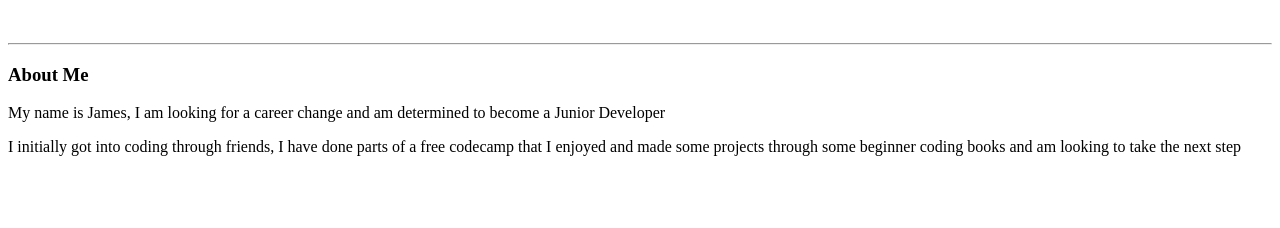
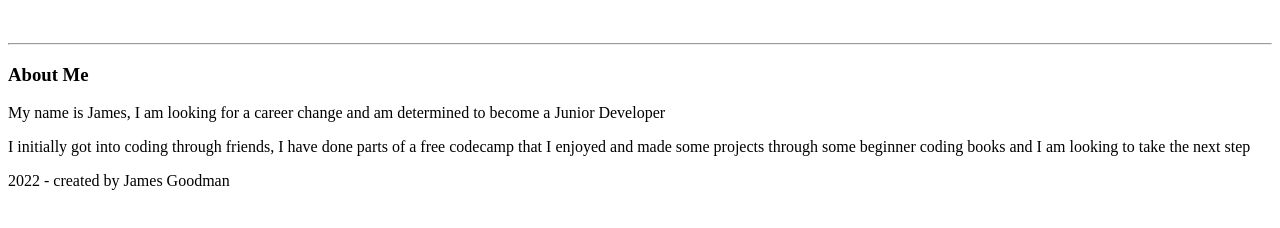
Before and after one commit to DevJambo/portfolio, a plain HTML site: page index.html in a window 1280 px wide. Shown: the part 110-338 px from the top of the page. Drawn offline with Linux system fonts and the light colour scheme.

Commit message:
added header, footer, main and section to file

```diff
--- a/index.html
+++ b/index.html
@@ -4,13 +4,19 @@
     <title>James</title>
     </head>
     <body>
+        <header>
         <h1>James Goodman</h1>
         <h2>Consistency is key</h2>
+        </header>
+        <main>
         <br>
         <hr>
+        <section>
         <h3>About Me</h3>
         <p>My name is James, I am looking for a career change and am determined to become a Junior Developer</p>
-        <p>I initially got into coding through friends, I have done parts of a free codecamp that I enjoyed and made some projects through some beginner coding books and am looking to take the next step</p>
-
+        <p>I initially got into coding through friends, I have done parts of a free codecamp that I enjoyed and made some projects through some beginner coding books and I am looking to take the next step</p>
+        </section>
+        </main>
+        <footer>2022 - created by James Goodman</footer>
     </body>
 </html>
```
